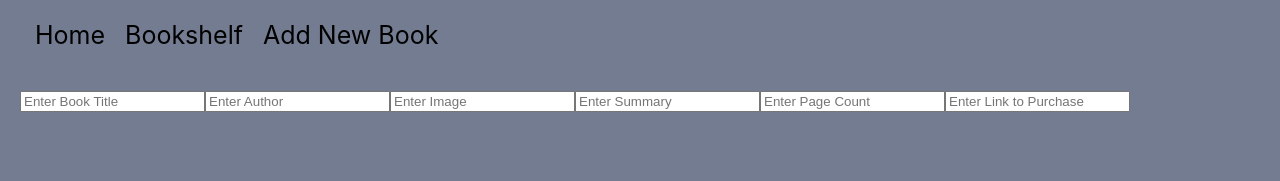
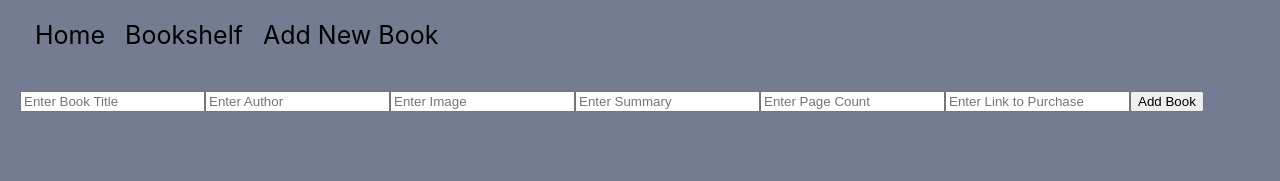
Before and after one commit to Creasser/Blakes-Bookshelf, a React (Create React App) app: page /newbook in a window 1280 px wide. Shown: the top 181 px of the page. Built offline with nearby package versions, Linux system fonts and the light colour scheme; data requests are answered from the project's data file.

Commit message:
add submit btn to form, add css classes on form elements

```diff
--- a/src/components/NewBook.js
+++ b/src/components/NewBook.js
@@ -22,6 +22,10 @@ function handleChange(e){
     })
 }
 
+function handleSubmit(e){
+    e.preventDefault()
+}
+
 console.log(newBook)
     return (
         <div>
@@ -31,6 +35,7 @@ console.log(newBook)
                 name="title"
                 value={newBook.title}
                 placeholder='Enter Book Title'
+                className="formInput"
                 onChange={handleChange}>
                 </input>
                 <input
@@ -38,6 +43,7 @@ console.log(newBook)
                 name="author"
                 value={newBook.author}
                 placeholder='Enter Author'
+                className="formInput"
                 onChange={handleChange}>
                 </input>
                 <input
@@ -45,6 +51,7 @@ console.log(newBook)
                 name="image"
                 value={newBook.image}
                 placeholder='Enter Image'
+                className="formInput"
                 onChange={handleChange}>
                 </input>
                 <input
@@ -52,6 +59,7 @@ console.log(newBook)
                 name="summary"
                 value={newBook.summary}
                 placeholder='Enter Summary'
+                className="formInput"
                 onChange={handleChange}>
                 </input>
                 <input
@@ -59,6 +67,7 @@ console.log(newBook)
                 name="pageCount"
                 value={newBook.pageCount}
                 placeholder='Enter Page Count'
+                className="formInput"
                 onChange={handleChange}>
                 </input>
                 <input
@@ -66,7 +75,14 @@ console.log(newBook)
                 name="link"
                 value={newBook.link}
                 placeholder='Enter Link to Purchase'
+                className="formInput"
                 onChange={handleChange}>
+                </input>
+                <input
+                type='submit'
+                name="submit"
+                value='Add Book'
+                className="submitBtn">
                 </input>
             </form>
         </div>
```
